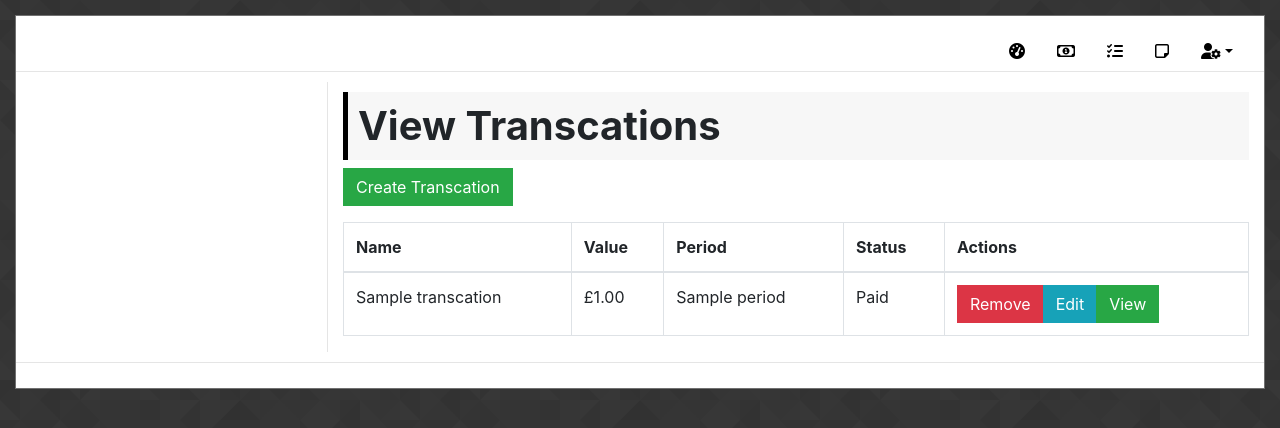
After one commit to Robtych121/MyManager, a Django app: page /finance/transcations_view/ in a window 1280 px wide. The commit adds this page. Shown: the top 428 px of the page. Run offline with Django 3.2, Linux system fonts and the light colour scheme; tables that the repository leaves empty hold one stand-in row (values such as "Sample post"); some libraries are stand-ins or nearby versions.

Commit message:
created transcations view/url

```diff
--- /dev/null
+++ b/finance/templates/transcations_view.html
@@ -0,0 +1,41 @@
+{% extends 'base.html' %}
+
+{% block page_title %}View Transcations{% endblock %}
+{% block page_heading%}View Transcations{% endblock %}
+{% block app_name %}Finance{% endblock %}
+
+{% block content %}
+<p>
+    <a class="btn btn-success" href="" role="button">Create Transcation</a>
+</p>
+<div class="table-responsive">
+    <table class="table table-bordered">
+        <thead>
+        <tr>
+            <th>Name</th>
+            <th>Value</th>
+            <th>Period</th>
+            <th>Status</th>
+            <th>Actions</th>
+        </tr>
+        </thead>
+        <tbody>
+            {% for transcation in transcations %}
+            <tr>
+                <td>{{ transcation.name }}</td>
+                <td>£{{ transcation.value }}</td>
+                <td>{{ transcation.period }}</td>
+                <td>{{ transcation.status }}</td>
+                <td>
+                    <div class="btn-group" role="group" aria-label="Basic example">
+                        <a type="button" href="" class="btn btn-danger">Remove</a>
+                        <a type="button" href="" class="btn btn-info">Edit</a>
+                        <a type="button" href="" class="btn btn-success">View</a>
+                    </div>
+                </td>
+            </tr>
+            {% endfor %}
+        </tbody>
+    </table>
+</div>
+{% endblock %}
--- a/finance/urls.py
+++ b/finance/urls.py
@@ -1,6 +1,6 @@
 from django.contrib.auth import views
 from django.urls import path
-from .views import homepage, accounts_view, periods_view, create_or_edit_account, delete_account, view_detailed_account, update_balance_account, create_or_edit_period, delete_period, view_detailed_period, update_balance_period
+from .views import homepage, accounts_view, periods_view, create_or_edit_account, delete_account, view_detailed_account, update_balance_account, create_or_edit_period, delete_period, view_detailed_period, update_balance_period, transcations_view
 
 urlpatterns = [
     path('', homepage, name="financehome"),
@@ -16,4 +16,5 @@ urlpatterns = [
     path('edit_period/<int:pk>', create_or_edit_period, name="create_or_edit_period"),
     path('view_detailed_period/<int:id>', view_detailed_period, name="view_detailed_period"),
     path('update_balance_period/<int:id>', update_balance_period, name="update_balance_period"),
+    path('transcations_view/', transcations_view, name="transcations_view"),
 ]
--- a/finance/views.py
+++ b/finance/views.py
@@ -130,3 +130,9 @@ def update_balance_period(request, id):
     period.save()
 
     return redirect('view_detailed_period', id)
+
+
+def transcations_view(request):
+    transcations = Transcation.objects.all()
+
+    return render(request, 'transcations_view.html', {'transcations': transcations})
--- a/templates/partials/navigation.html
+++ b/templates/partials/navigation.html
@@ -109,7 +109,7 @@
   <div class="collapse" id="transations">
   <ul class="nav nav-pills flex-column">
       <li class="nav-item">
-        <a class="nav-link" href="#"><i class="fas fa-user"></i> View Transcations</a>
+        <a class="nav-link" href="{% url 'transcations_view' %}"><i class="fas fa-user"></i> View Transcations</a>
       </li>
       <li class="nav-item">
         <a class="nav-link" href="#"><i class="fas fa-user"></i> Create Transcation</a>
```
